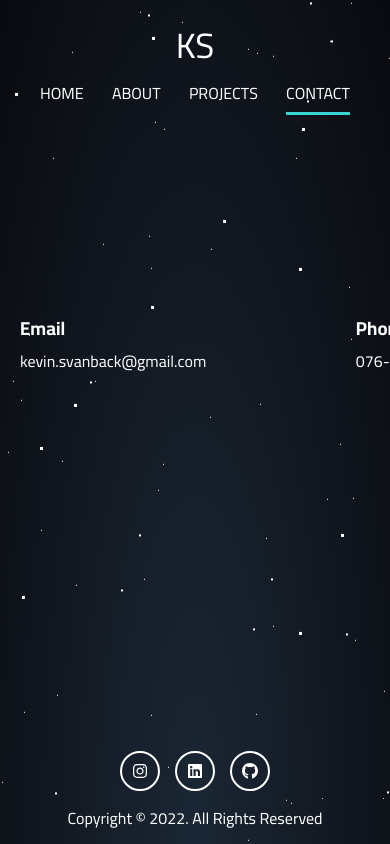
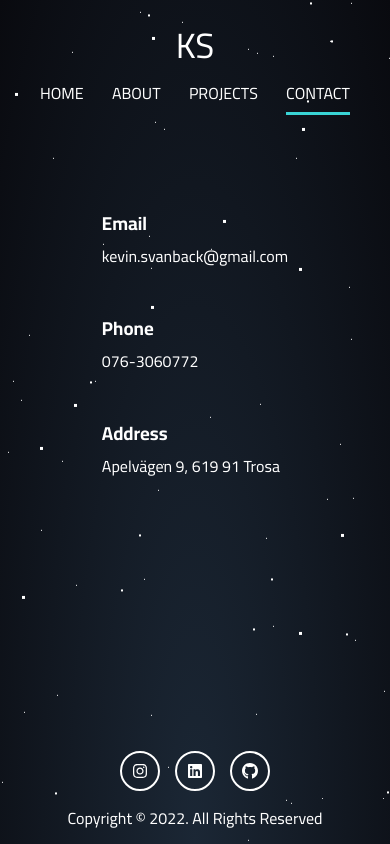
Before and after one commit to kevinsvanback/portfolio-website, a React (Create React App) app: page /contact in a window 390 px wide. Built offline with nearby package versions, Linux system fonts and the light colour scheme.

Commit message:
style updates

```diff
--- a/src/pages/ContactPage.module.css
+++ b/src/pages/ContactPage.module.css
@@ -19,3 +19,11 @@
 .contactInfo {
   padding: 20px;
 }
+
+@media (max-width: 840px) {
+  .contactContainer {
+    flex-direction: column;
+    width: auto;
+    /* height: 10px; */
+  }
+}
```
